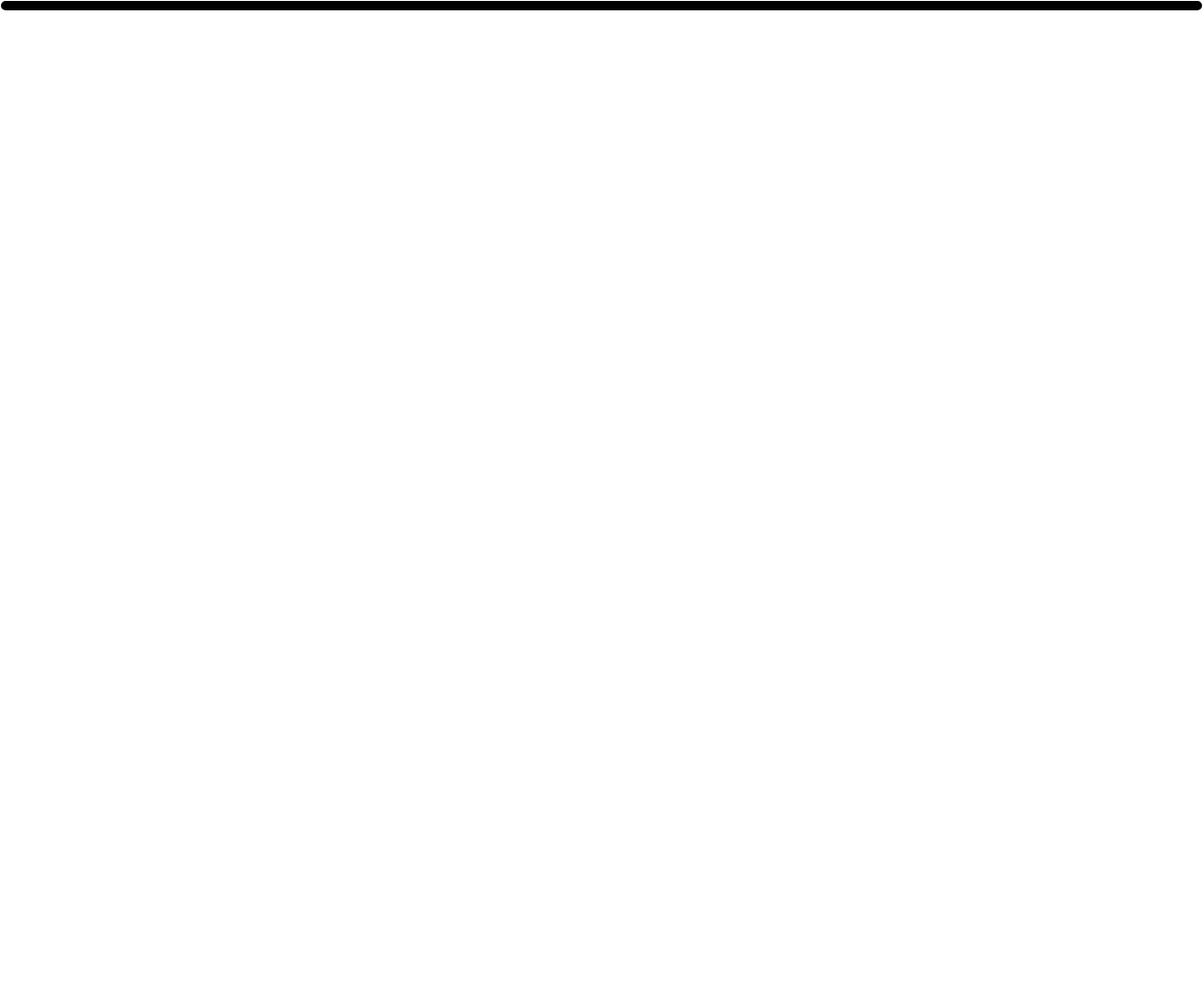
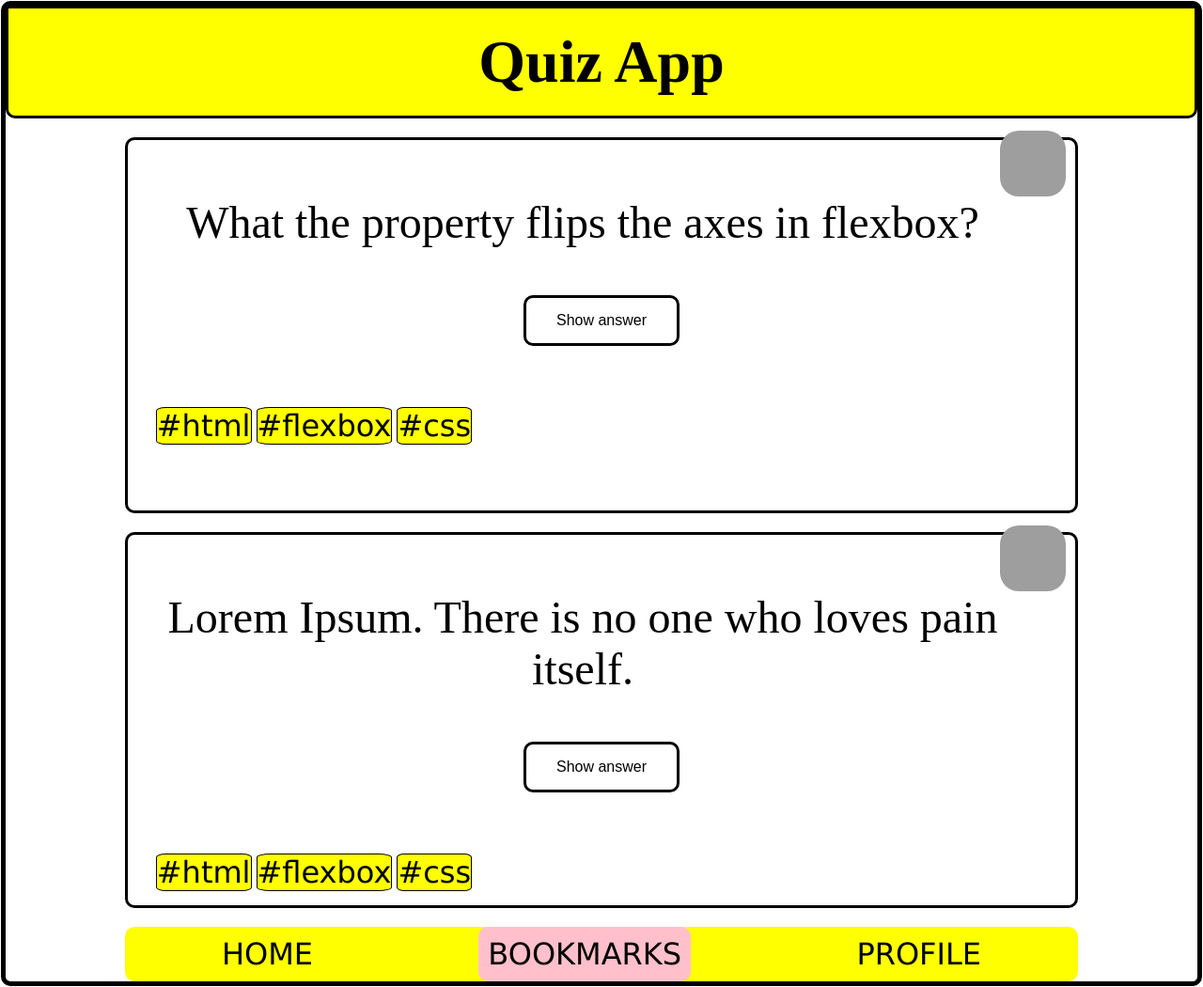
Before and after one commit to maksymvasylyev/Recap-Project-I, a plain HTML site: page bookmarks.html in a window 1280 px wide. Shown: the whole page at 94% size. Before the commit the page ends 800 px from the top, so only its background shows below. Drawn offline with Linux system fonts and the light colour scheme; grey boxes are pictures that could not be loaded.

Commit message:
added new page

```diff
--- a/bookmarks.html
+++ b/bookmarks.html
@@ -4,10 +4,45 @@
     <meta charset="UTF-8">
     <meta http-equiv="X-UA-Compatible" content="IE=edge">
     <meta name="viewport" content="width=device-width, initial-scale=1.0">
-    <title>About</title>
+    <title>Quiz App</title>
     <link rel="stylesheet" href="styles.css">
 </head>
 <body>
+    <header class="header">
+        <h1> Quiz App</h1>
+    </header>
 
+    <main>
+        <section class="Q1">
+            <img id="bookmark1" src="img/pexels-miguel-á-padriñán-1111314.jpeg" alt="Question1" class="bookmark">
+            <p class="pQ1">What the property flips the axes in flexbox?</p>
+            <button type="button" class="buttonQ1">Show answer</button>
+            <ul class="ulQ1">
+                <li>#html</li>
+                <li>#flexbox</li>
+                <li>#css</li>
+            </ul>
+        </section>
+        <section class="Q1">
+            <img src="img/pexels-miguel-á-padriñán-1111314.jpeg" alt="Question1" class="bookmark">
+            <p class="pQ1">Lorem Ipsum. There is no one who loves pain itself.</p>
+            <button type="button" class="buttonQ1">Show answer</button>
+            <ul class="ulQ1">
+                <li>#html</li>
+                <li>#flexbox</li>
+                <li>#css</li>
+            </ul>
+        </section>
+    </main>
+
+    <footer>
+<nav>
+    <ul class="ulFooter">
+        <li><a href="#top">HOME</a></li>
+        <li><a href="#bookmark1" class="bookmarks">BOOKMARKS</a></li>
+        <li><a href="#top">PROFILE</a></li>
+    </ul>
+</nav>
+    </footer>
 </body>
 </html>
--- a/styles.css
+++ b/styles.css
@@ -110,3 +110,18 @@ a {
 a:hover {
     background-color: white;
 }
+
+.home {
+    background-color: pink;
+    border-radius: 10px;
+}
+
+.home {
+    background-color: pink;
+    border-radius: 10px;
+}
+
+.bookmarks {
+    background-color: pink;
+    border-radius: 10px;
+}
```
Also changed, not shown: index.html (+3 -3 lines).
